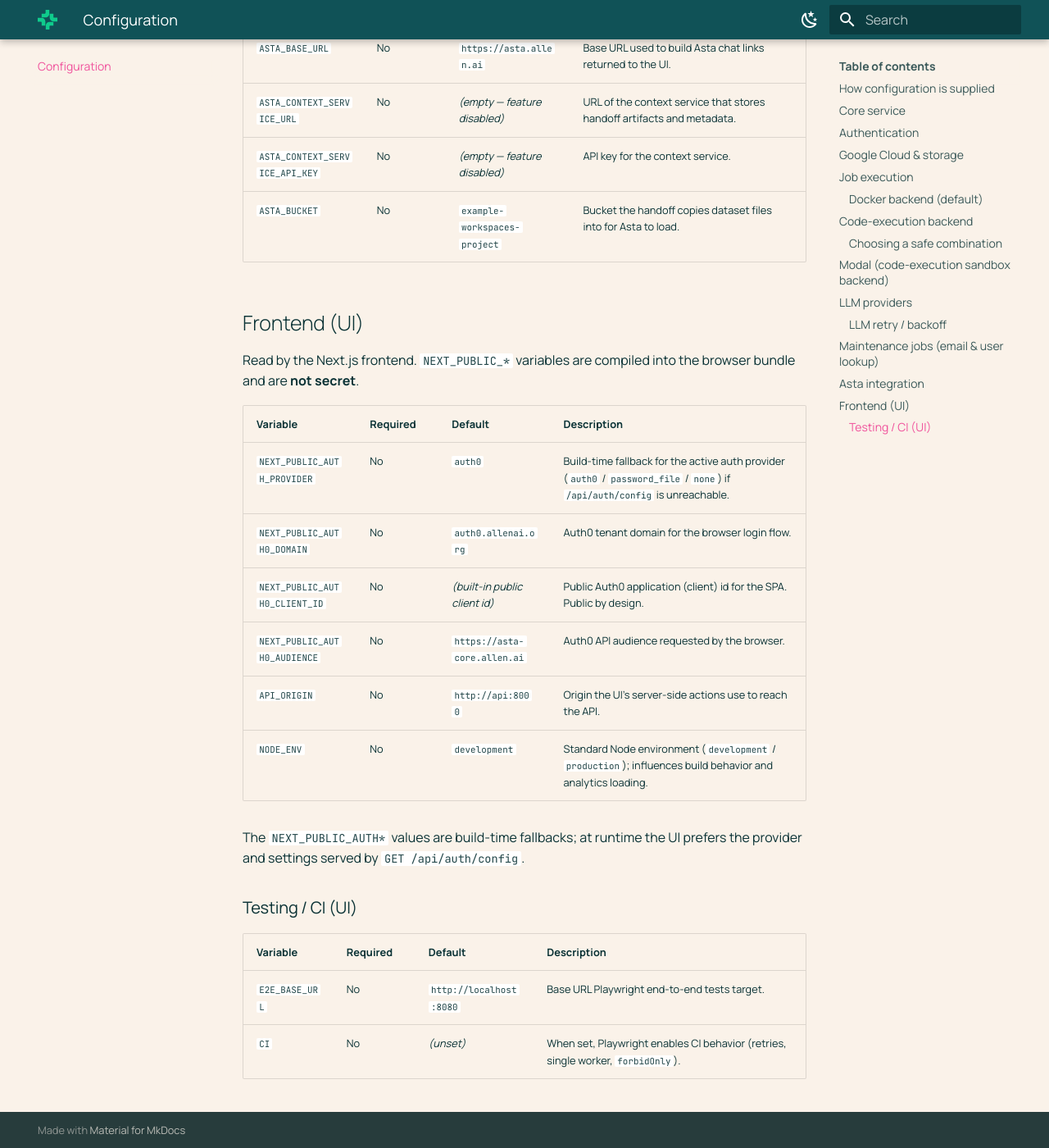
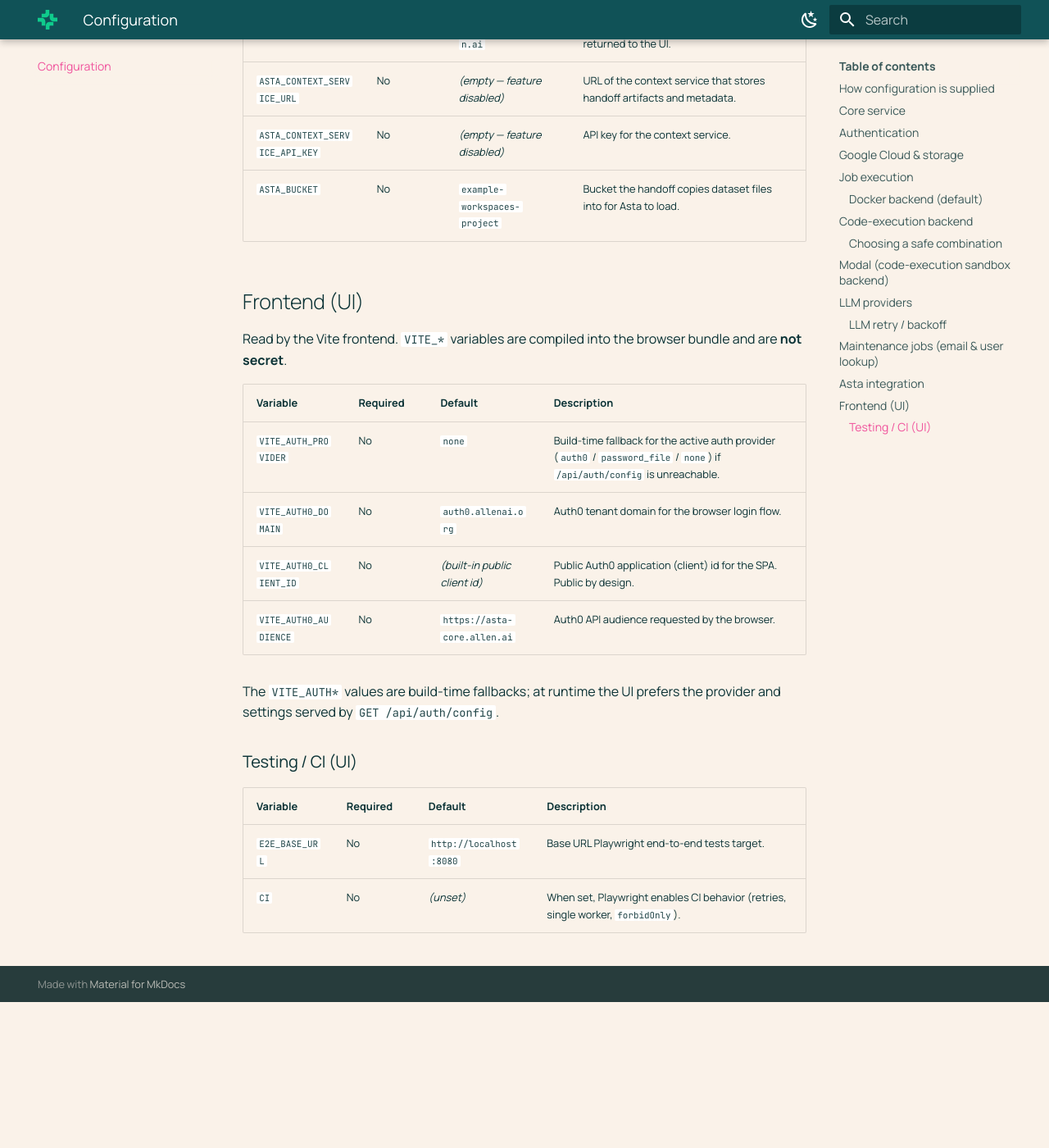
Before and after one commit to allenai/asta-autodiscovery, an MkDocs documentation site: the page built from docs/configuration.md, in a window 1280 px wide and 1400 px high, scrolled down 8408 px. Shown: the whole window at 82% size. Built offline with MkDocs 1.6.1 and Material for MkDocs 9.7.7, drawn with Linux system fonts in a browser that asks for light colours; after the commit the page ends 9630 px from its top, so only the background shows below that; some of the changed text lies outside the part shown.

Commit message:
docs: update frontend configuration for Vite

```diff
--- a/docs/configuration.md
+++ b/docs/configuration.md
@@ -12,8 +12,8 @@ required and its default.
   subset is also passed explicitly in `docker-compose.yaml`.
 - **Deployed services**: variables (and secrets) are injected into the container environment by
   the deployment platform.
-- **The frontend** (`ui`, Next.js) reads its own set of variables at build/run time. Variables
-  prefixed with `NEXT_PUBLIC_` are embedded in the browser bundle and are therefore **not
+- **The frontend** (`ui`, Vite) reads its own set of variables at build time. Variables
+  prefixed with `VITE_` are embedded in the browser bundle and are therefore **not
   secret**.
 
 Unless noted otherwise, "Default" is the value used by the code when the variable is unset. A
@@ -228,19 +228,17 @@ the API returns `503` from the handoff endpoint. The rest of the app is unaffect
 
 ## Frontend (UI)
 
-Read by the Next.js frontend. `NEXT_PUBLIC_*` variables are compiled into the browser bundle and
+Read by the Vite frontend. `VITE_*` variables are compiled into the browser bundle and
 are **not secret**.
 
 | Variable | Required | Default | Description |
 | --- | --- | --- | --- |
-| `NEXT_PUBLIC_AUTH_PROVIDER` | No | `auth0` | Build-time fallback for the active auth provider (`auth0` / `password_file` / `none`) if `/api/auth/config` is unreachable. |
-| `NEXT_PUBLIC_AUTH0_DOMAIN` | No | `auth0.allenai.org` | Auth0 tenant domain for the browser login flow. |
-| `NEXT_PUBLIC_AUTH0_CLIENT_ID` | No | *(built-in public client id)* | Public Auth0 application (client) id for the SPA. Public by design. |
-| `NEXT_PUBLIC_AUTH0_AUDIENCE` | No | `https://asta-core.allen.ai` | Auth0 API audience requested by the browser. |
-| `API_ORIGIN` | No | `http://api:8000` | Origin the UI's server-side actions use to reach the API. |
-| `NODE_ENV` | No | `development` | Standard Node environment (`development` / `production`); influences build behavior and analytics loading. |
+| `VITE_AUTH_PROVIDER` | No | `none` | Build-time fallback for the active auth provider (`auth0` / `password_file` / `none`) if `/api/auth/config` is unreachable. |
+| `VITE_AUTH0_DOMAIN` | No | `auth0.allenai.org` | Auth0 tenant domain for the browser login flow. |
+| `VITE_AUTH0_CLIENT_ID` | No | *(built-in public client id)* | Public Auth0 application (client) id for the SPA. Public by design. |
+| `VITE_AUTH0_AUDIENCE` | No | `https://asta-core.allen.ai` | Auth0 API audience requested by the browser. |
 
-The `NEXT_PUBLIC_AUTH*` values are build-time fallbacks; at runtime the UI prefers the
+The `VITE_AUTH*` values are build-time fallbacks; at runtime the UI prefers the
 provider and settings served by `GET /api/auth/config`.
 
 ### Testing / CI (UI)
```
Also changed, not shown: docs/authentication.md (+1 -1 lines).
